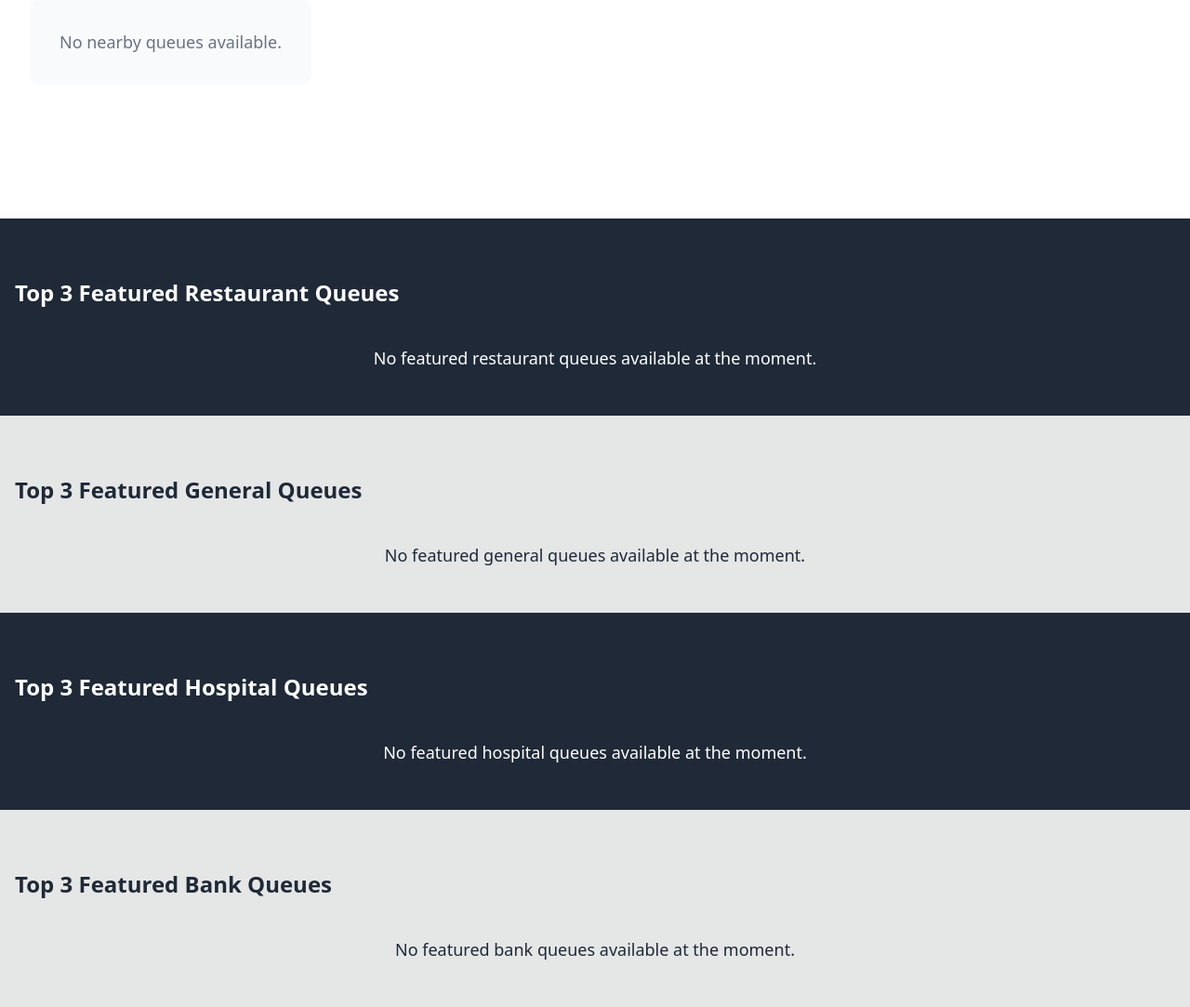
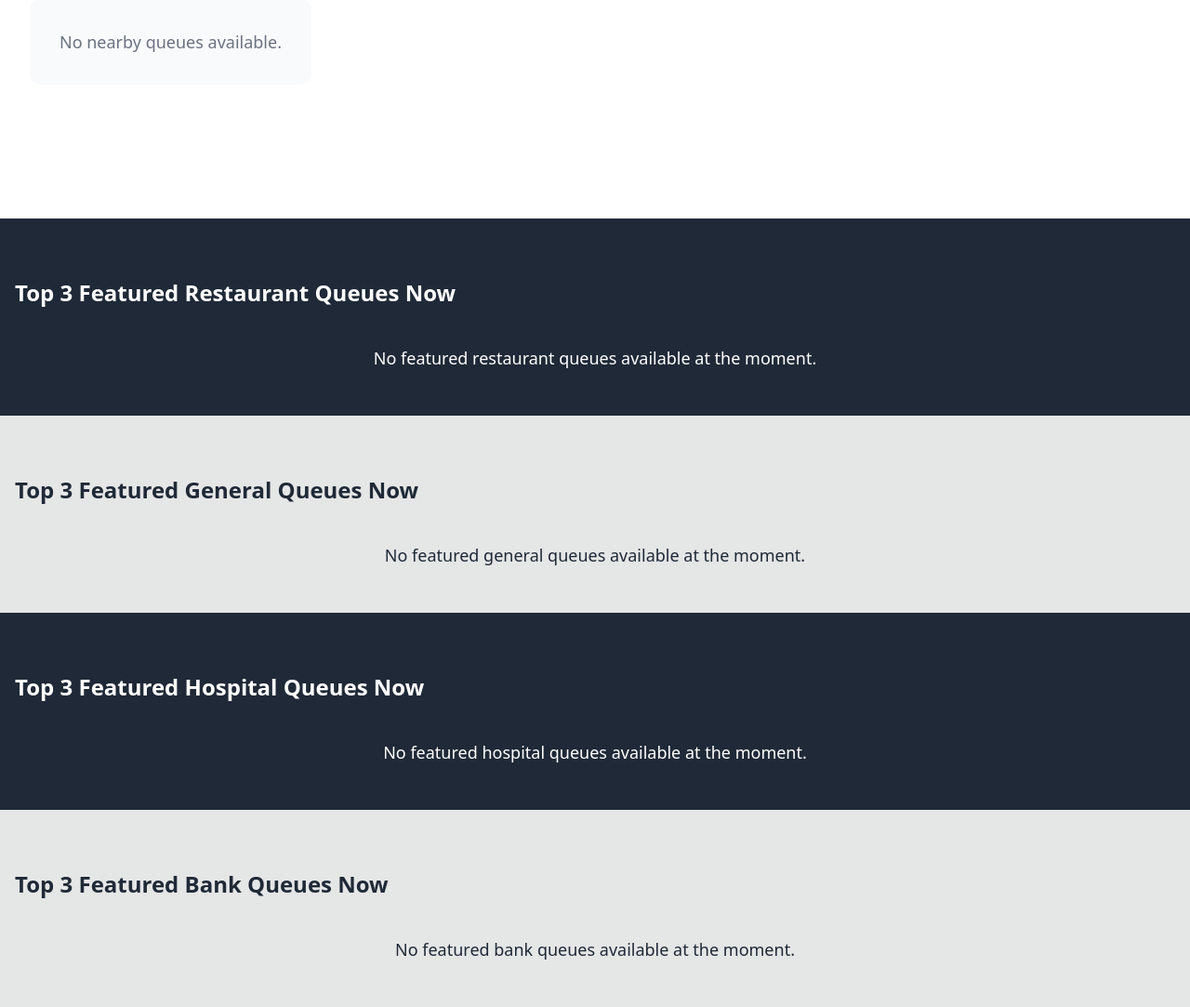
Before and after one commit to pannlnwza/queue-management, a Django app: page / in a window 1280 px wide. Shown: the part 591-1674 px from the top of the page at 93% size. Run offline with Django 5.2, Linux system fonts and the light colour scheme; some libraries are stand-ins or nearby versions.

Commit message:
chore: change appearance of view on map button in nearby queues and change wording in top featured queues.

```diff
--- a/participant/templates/participant/get_started.html
+++ b/participant/templates/participant/get_started.html
@@ -55,7 +55,7 @@
                                     </div>
                                 </div>
 
-                                <div class="px-6 pb-6 flex justify-center">
+                                <div class="px-5 pb-6 flex justify-center">
                                     <a
                                             href="https://www.google.com/maps?q={{ queue.latitude }},{{ queue.longitude }}"
                                             target="_blank"
@@ -85,7 +85,7 @@
 
     <div class="w-full bg-base-content py-12">
         <section class="px-4 max-w-7xl mx-auto relative">
-            <h2 class="pt-4 mb-6 text-2xl font-bold text-white">Top 3 Featured Restaurant Queues</h2>
+            <h2 class="pt-4 mb-6 text-2xl font-bold text-white">Top 3 Featured Restaurant Queues Now</h2>
             {% if restaurant_featured_queues %}
                 <div class="grid grid-cols-1 md:grid-cols-3 gap-6">
                     {% for queue in restaurant_featured_queues %}
@@ -129,7 +129,7 @@
 
     <div class="w-full bg-base-300 py-12">
         <section class="px-4 max-w-7xl mx-auto relative">
-            <h2 class="pt-4 mb-6 text-2xl font-bold text-gray-800">Top 3 Featured General Queues</h2>
+            <h2 class="pt-4 mb-6 text-2xl font-bold text-gray-800">Top 3 Featured General Queues Now</h2>
             {% if general_featured_queues %}
                 <div class="grid grid-cols-1 md:grid-cols-3 gap-6">
                     {% for queue in general_featured_queues %}
@@ -173,7 +173,7 @@
 
     <div class="w-full bg-base-content py-12">
         <section class="px-4 max-w-7xl mx-auto relative">
-            <h2 class="pt-4 mb-6 text-2xl font-bold text-white">Top 3 Featured Hospital Queues</h2>
+            <h2 class="pt-4 mb-6 text-2xl font-bold text-white">Top 3 Featured Hospital Queues Now</h2>
             {% if hospital_featured_queues %}
                 <div class="grid grid-cols-1 md:grid-cols-3 gap-6">
                     {% for queue in hospital_featured_queues %}
@@ -216,7 +216,7 @@
 
     <div class="w-full bg-base-300 py-12">
         <section class="px-4 max-w-7xl mx-auto relative">
-            <h2 class="pt-4 mb-6 text-2xl font-bold text-gray-800">Top 3 Featured Bank Queues</h2>
+            <h2 class="pt-4 mb-6 text-2xl font-bold text-gray-800">Top 3 Featured Bank Queues Now</h2>
             {% if bank_featured_queues %}
                 <div class="grid grid-cols-1 md:grid-cols-3 gap-6">
                     {% for queue in bank_featured_queues %}
```
